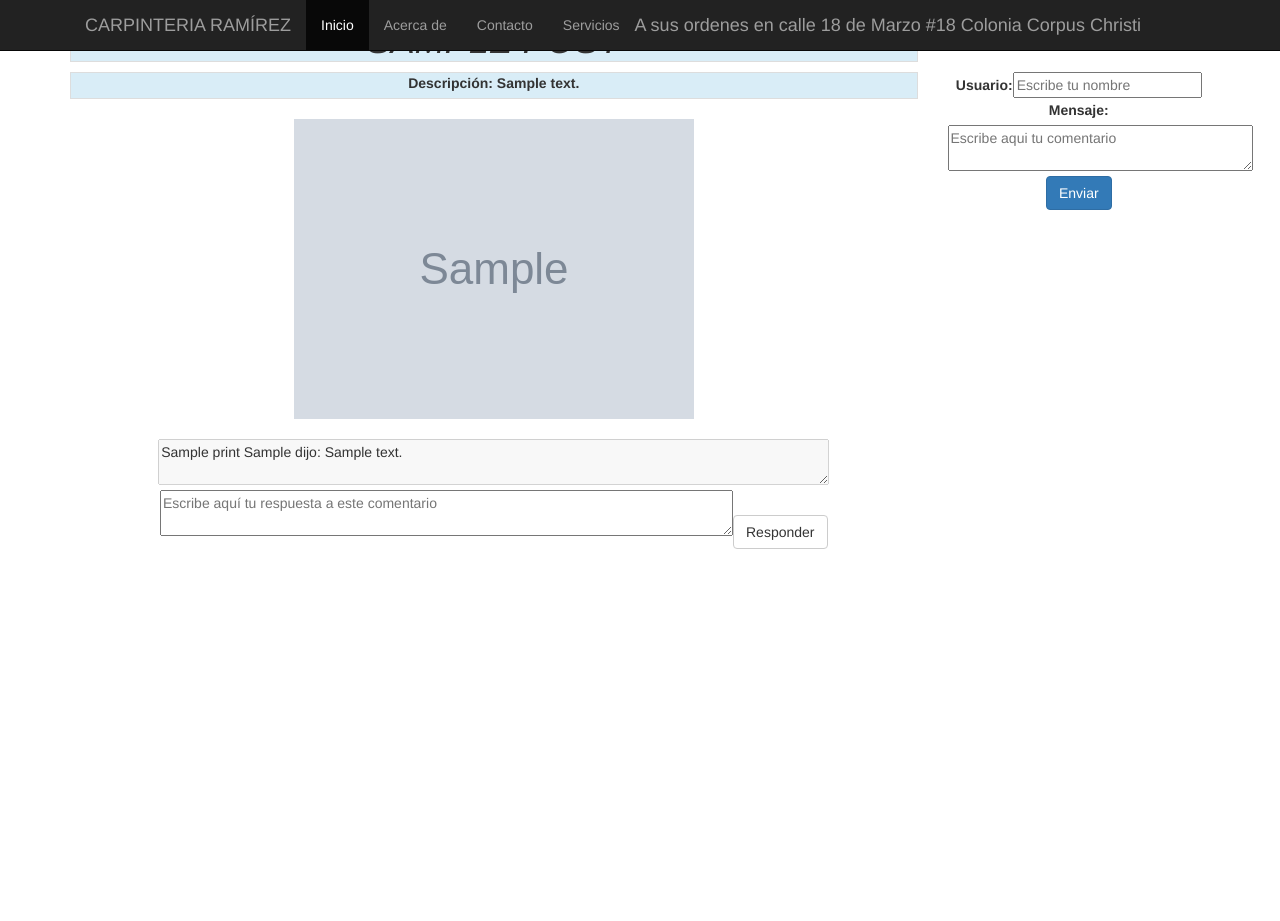
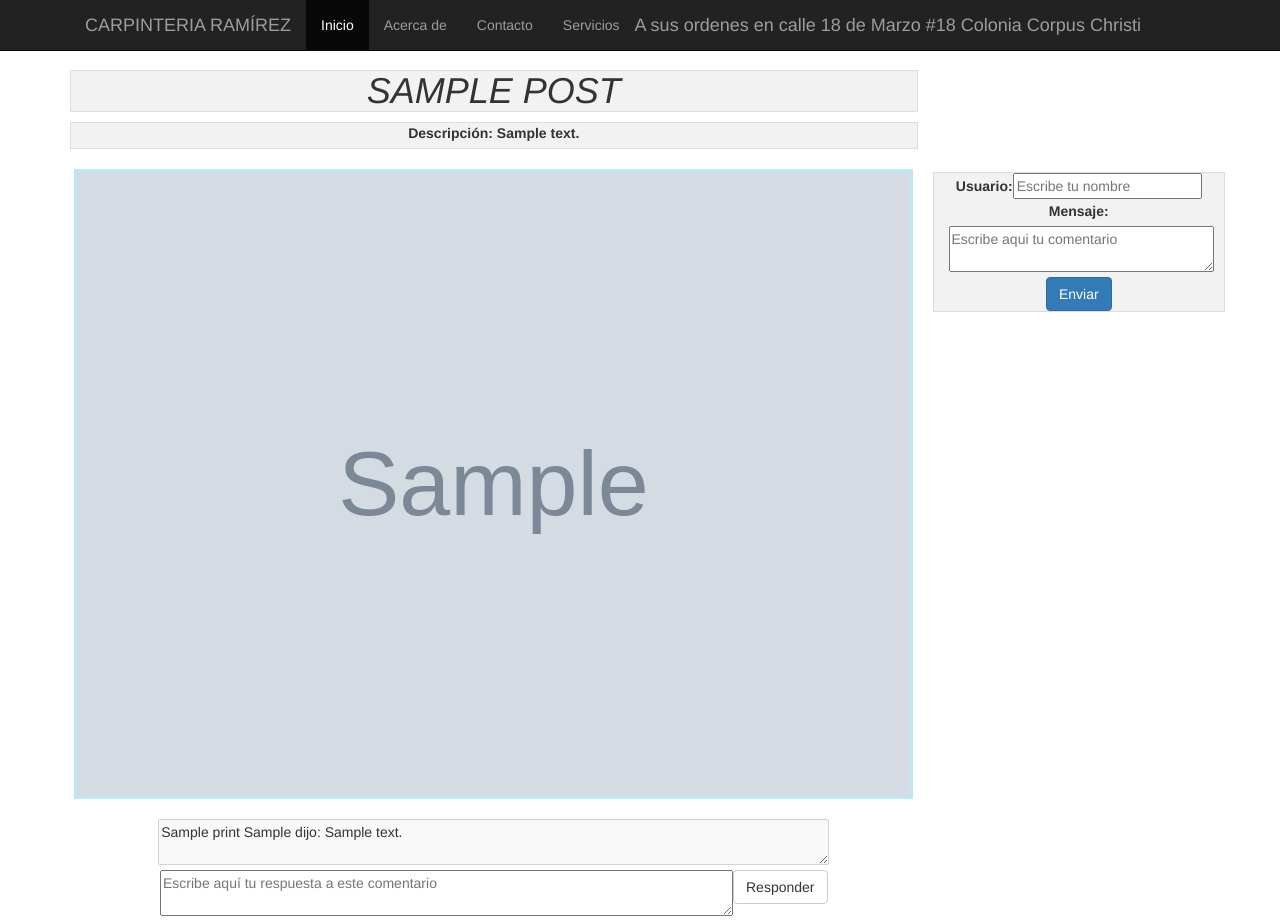
Before and after one commit to jeshf/carpinteriaramirez, a Django app: template templates/image.html in a window 1280 px wide. Before the commit the page ends 549 px from the top, so only its background shows below. Run offline with Django 3.2, Linux system fonts and the light colour scheme; tables that the repository leaves empty hold one stand-in row (values such as "Sample post"); the template is opened without the code that fills it: values that come from a table or form of the project are taken from there, most other values are stand-ins (such as "Sample title", 1, 10 or a date in 2020); grey boxes marked "Sample" are stand-in pictures; some libraries are stand-ins or nearby versions.

Commit message:
css enhacements

```diff
--- a/sistema/forms.py
+++ b/sistema/forms.py
@@ -3,7 +3,7 @@ from django import forms
 class ContactForm(forms.Form):
     usuario = forms.CharField(max_length=30, widget=forms.TextInput(attrs={'placeholder':'Escribe tu nombre'}))
     mensaje = forms.CharField(
-        max_length=1000,widget=forms.Textarea(attrs={'rows': 2, 'cols': 35, 'placeholder':'Escribe aqui tu comentario'}))
+        max_length=1000,widget=forms.Textarea(attrs={'rows': 2, 'cols': 30, 'placeholder':'Escribe aqui tu comentario'}))
     flag = forms.CharField(widget=forms.HiddenInput())
     def clean(self):
         cleaned_data = super(ContactForm, self).clean()
--- a/sistema/static/css/style.css
+++ b/sistema/static/css/style.css
@@ -1,13 +1,23 @@
 .head{
+    margin-top: 50px;
 
 }
-.borders{
-
+.bg-gray{
+    background-color: #f2f2f2;
+}
+.down{
+    margin-top: 100px;
 }
 .vertical{
-
+    vertical-align: top;
+}
+.borders{
+    border: 3px solid #bce8f1;
+    padding: 0;
 }
 .size{
-    height: 100%;
-    width: auto;
+    height: auto;
+    width: 99%;
+
+    /*position: initial;*/
 }
--- a/templates/image.html
+++ b/templates/image.html
@@ -55,7 +55,7 @@
             <div class="container">
                 <div class="row">
                     <div class="col-xs-9 col-sm-9">
-                        <h1 class="bg-info table-bordered text-uppercase text-center"><i>{{ img.postTitle }}</i></h1>
+                        <h1 class="bg-gray table-bordered text-uppercase text-center"><i>{{ img.postTitle }}</i></h1>
                     </div>
                 </div>
             </div>
@@ -64,8 +64,8 @@
             <div class="container">
                 <div class="row">
                     <div class="text-center col-xs-9 col-sm-9 ">
-                        <div class="bg-info text-center table-bordered "><b>Descripción:</b> <label>{{ img.postDescription }}</label></div>
-                        <br>  <div class="" ><img class="size" alt="{{ img.postTitle }}"src="{{ img.image.url }}"></div>
+                        <div class="bg-gray text-center table-bordered "><b>Descripción:</b> <label>{{ img.postDescription }}</label></div>
+                        <br>  <div class="" ><img class="size borders" alt="{{ img.postTitle }}"src="{{ img.image.url }}"></div>
                     <br>
                         {% if comment != 0 %}
                         {% for comments in comment %}
@@ -79,7 +79,7 @@
                         {% endfor %}{% endif %}
                     </div>
                 <aside >
-                <div class="col-xs-3 col-sm-3 head text-center">
+                <div class="col-xs-3 col-sm-3 head bg-gray table-bordered text-center">
                                 <form method="post">
                                     {% csrf_token %}
                                     {{ form }}
```
